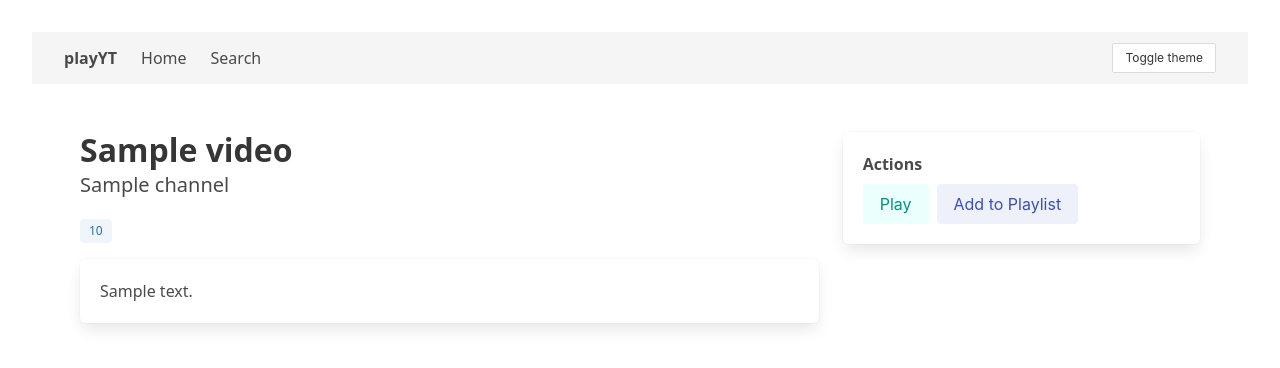
After one commit to Centralize/playYT, a FastAPI app: template src/playyt/webapp/templates/video_detail.html in a window 1280 px wide. The commit adds this page. Shown: the top 368 px of the page. Run offline with FastAPI, Linux system fonts and the light colour scheme; the template is opened without the code that fills it: most values are stand-ins (such as "Sample title", 1, 10 or a date in 2020).

Commit message:
feat(ui): dark theme toggle, Bulma cards for search results, and video detail page/route

```diff
--- a/src/playyt/webapp/main.py
+++ b/src/playyt/webapp/main.py
@@ -11,7 +11,7 @@ STATIC_DIR = BASE_DIR / "static"
 app = FastAPI(title="playYT Web UI")
 
 # Import services lazily to keep clear boundaries
-from playyt.services.search import search_videos  # noqa: E402
+from playyt.services.search import search_videos, get_video  # noqa: E402
 
 # Mount static files
 app.mount("/static", StaticFiles(directory=str(STATIC_DIR)), name="static")
@@ -51,3 +51,18 @@ def health():
 @app.get("/api/search", response_class=JSONResponse)
 def api_search(q: str = Query(..., alias="q")):
     return {"query": q, "results": search_videos(q)}
+
+
+@app.get("/video/{video_id}", response_class=HTMLResponse)
+def video_detail(request: Request, video_id: str):
+    video = get_video(video_id)
+    if not video:
+        return templates.TemplateResponse(
+            "video_detail.html",
+            {"request": request, "title": "Not found - playYT", "video": None},
+            status_code=404,
+        )
+    return templates.TemplateResponse(
+        "video_detail.html",
+        {"request": request, "title": video["title"] + " - playYT", "video": video},
+    )
--- a/src/playyt/webapp/templates/base.html
+++ b/src/playyt/webapp/templates/base.html
@@ -7,6 +7,15 @@
     <link rel="preconnect" href="https://cdn.jsdelivr.net" crossorigin>
     <link rel="stylesheet" href="https://cdn.jsdelivr.net/npm/bulma@0.9.4/css/bulma.min.css">
     <link rel="stylesheet" href="/static/styles.css" />
+    <style>
+      /* Dark theme helpers */
+      html.dark body { background: #121212; color: #e6e6e6; }
+      html.dark .navbar { background: #1f1f1f; }
+      html.dark .box { background: #1e1e1e; color: #e6e6e6; }
+      html.dark .notification { background: #2a2a2a; color: #e6e6e6; }
+      html.dark .input, html.dark .button { background: #2a2a2a; color: #e6e6e6; border-color: #3a3a3a; }
+      html.dark a.navbar-item { color: #e6e6e6; }
+    </style>
   </head>
   <body>
     <nav class="navbar is-light" role="navigation" aria-label="main navigation">
@@ -27,6 +36,13 @@
             <a class="navbar-item" href="/">Home</a>
             <a class="navbar-item" href="/search">Search</a>
           </div>
+          <div class="navbar-end">
+            <div class="navbar-item">
+              <div class="buttons">
+                <button id="themeToggle" class="button is-small" type="button">Toggle theme</button>
+              </div>
+            </div>
+          </div>
         </div>
       </div>
     </nav>
@@ -46,6 +62,29 @@
           b.classList.toggle('is-active');
           target.classList.toggle('is-active');
         }));
+
+        // Theme toggle
+        const toggle = document.getElementById('themeToggle');
+        const key = 'playyt.theme';
+        const apply = (mode) => {
+          if (mode === 'dark') {
+            document.documentElement.classList.add('dark');
+          } else {
+            document.documentElement.classList.remove('dark');
+          }
+        };
+        const stored = localStorage.getItem(key);
+        const prefersDark = window.matchMedia && window.matchMedia('(prefers-color-scheme: dark)').matches;
+        const initial = stored || (prefersDark ? 'dark' : 'light');
+        apply(initial);
+        if (toggle) {
+          toggle.addEventListener('click', () => {
+            const current = document.documentElement.classList.contains('dark') ? 'dark' : 'light';
+            const next = current === 'dark' ? 'light' : 'dark';
+            localStorage.setItem(key, next);
+            apply(next);
+          });
+        }
       });
     </script>
   </body>
--- /dev/null
+++ b/src/playyt/webapp/templates/video_detail.html
@@ -0,0 +1,28 @@
+{% extends "base.html" %}
+{% block content %}
+  {% if not video %}
+    <div class="notification is-danger is-light">Video not found.</div>
+  {% else %}
+    <div class="columns">
+      <div class="column is-two-thirds">
+        <div class="content">
+          <h1 class="title">{{ video.title }}</h1>
+          <p class="subtitle">{{ video.channel }}</p>
+          <p><span class="tag is-info is-light">{{ video.duration }}</span></p>
+          <div class="box">
+            <p>{{ video.description }}</p>
+          </div>
+        </div>
+      </div>
+      <div class="column">
+        <div class="box">
+          <p class="has-text-weight-semibold mb-2">Actions</p>
+          <div class="buttons">
+            <button class="button is-primary is-light" type="button">Play</button>
+            <button class="button is-link is-light" type="button">Add to Playlist</button>
+          </div>
+        </div>
+      </div>
+    </div>
+  {% endif %}
+{% endblock %}
```
Also changed, not shown: src/playyt/services/search.py (+11 -4 lines), src/playyt/webapp/templates/search.html (+11 -11 lines).
